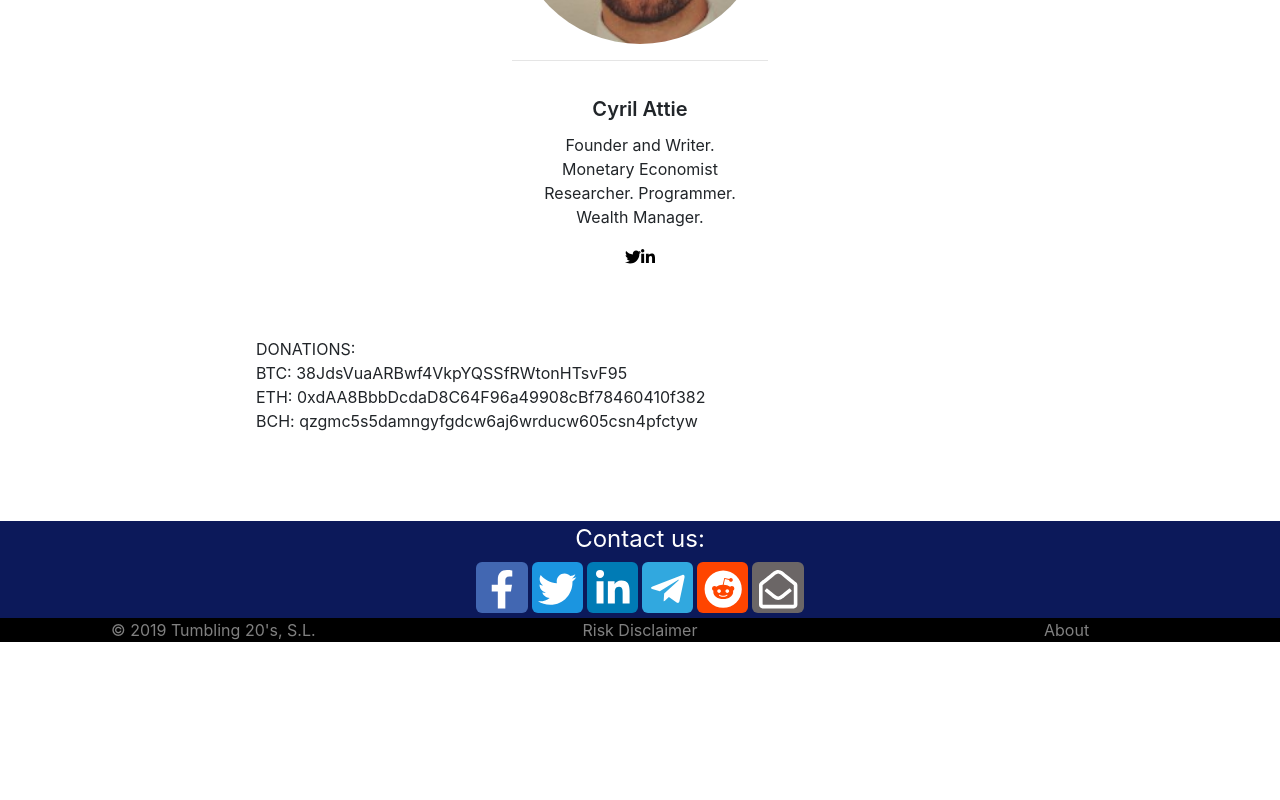
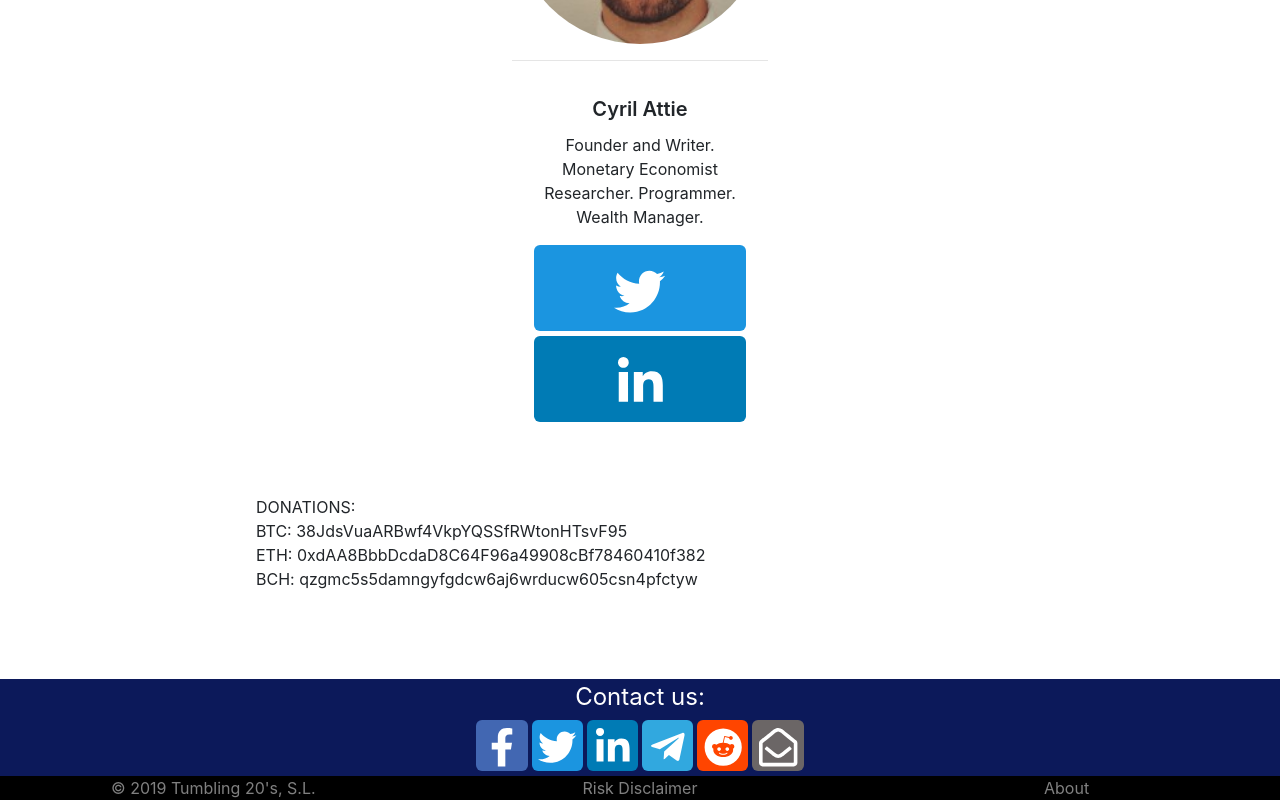
Before and after one commit to cyril-attie/simple-tumbling20s, an Angular app: page /about in a window 1280 px wide. Shown: the part 854-1654 px from the top of the page. Before the commit the page ends 1496 px from the top, so only its background shows below. Built offline with nearby package versions, Linux system fonts and the light colour scheme.

Commit message:
Cryypto donations

```diff
--- a/src/app/components/about/about.component.css
+++ b/src/app/components/about/about.component.css
@@ -26,3 +26,30 @@ text-align:center;
   h1{
     text-align:center;
   }
+
+  fa-icon {
+    font-weight: bold;
+    padding: 0.7vw 0px 0px 0px;
+    font-size: 4vw;
+    display: block;
+    text-align: center;
+    text-decoration: none;
+    margin: 5px 2px;
+    border-radius: 6px;
+  }
+  a {
+    display: block;
+  }
+
+  fa-icon:hover {
+    opacity: 0.7;
+  }
+fa-icon#linkedin {
+  background: #007bb5;
+  color: white;
+}
+
+fa-icon#twitter {
+  background: #1b95e0;
+  color: white;
+}
```
Also changed, not shown: 6 other files (tests, documents, lock files or other folders).
